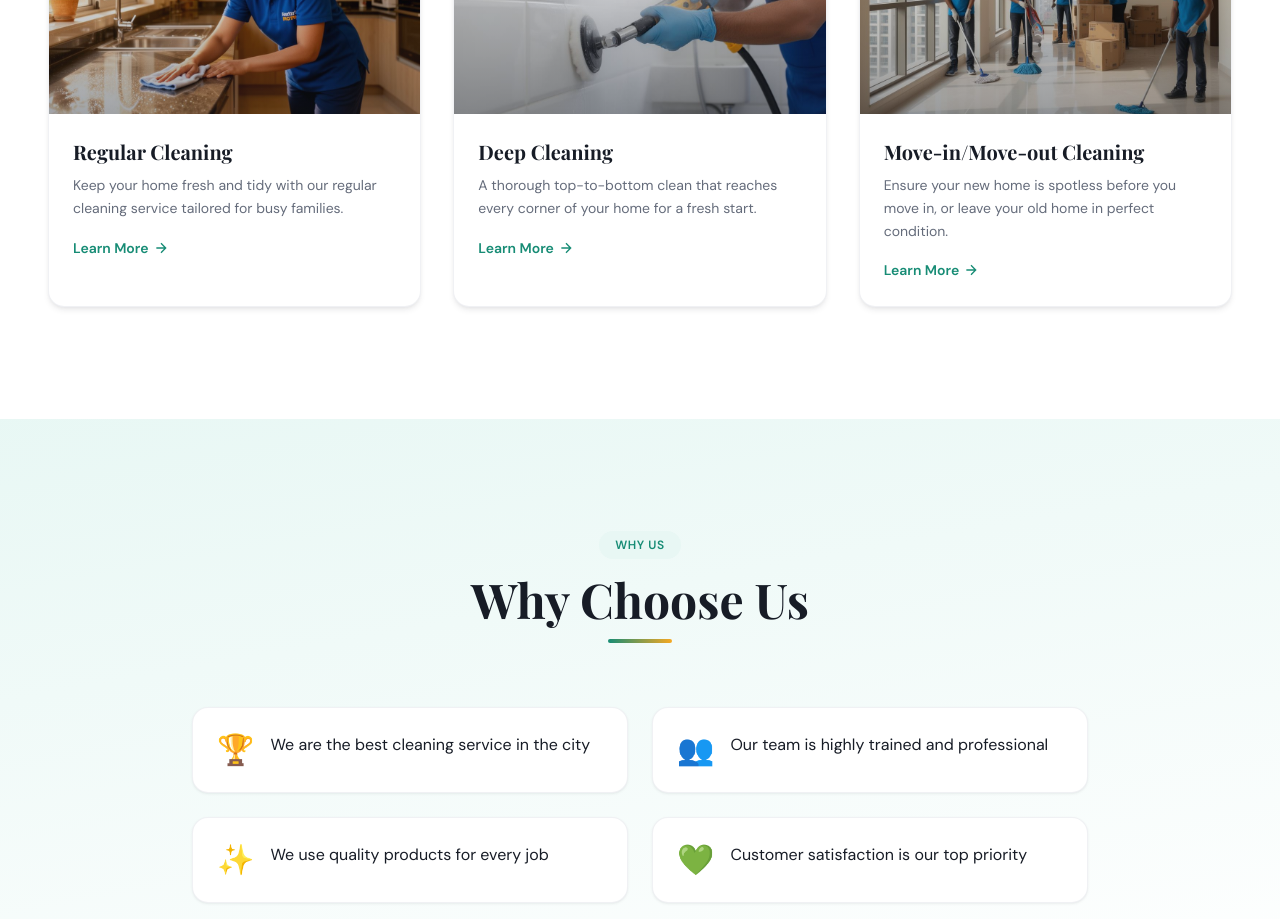
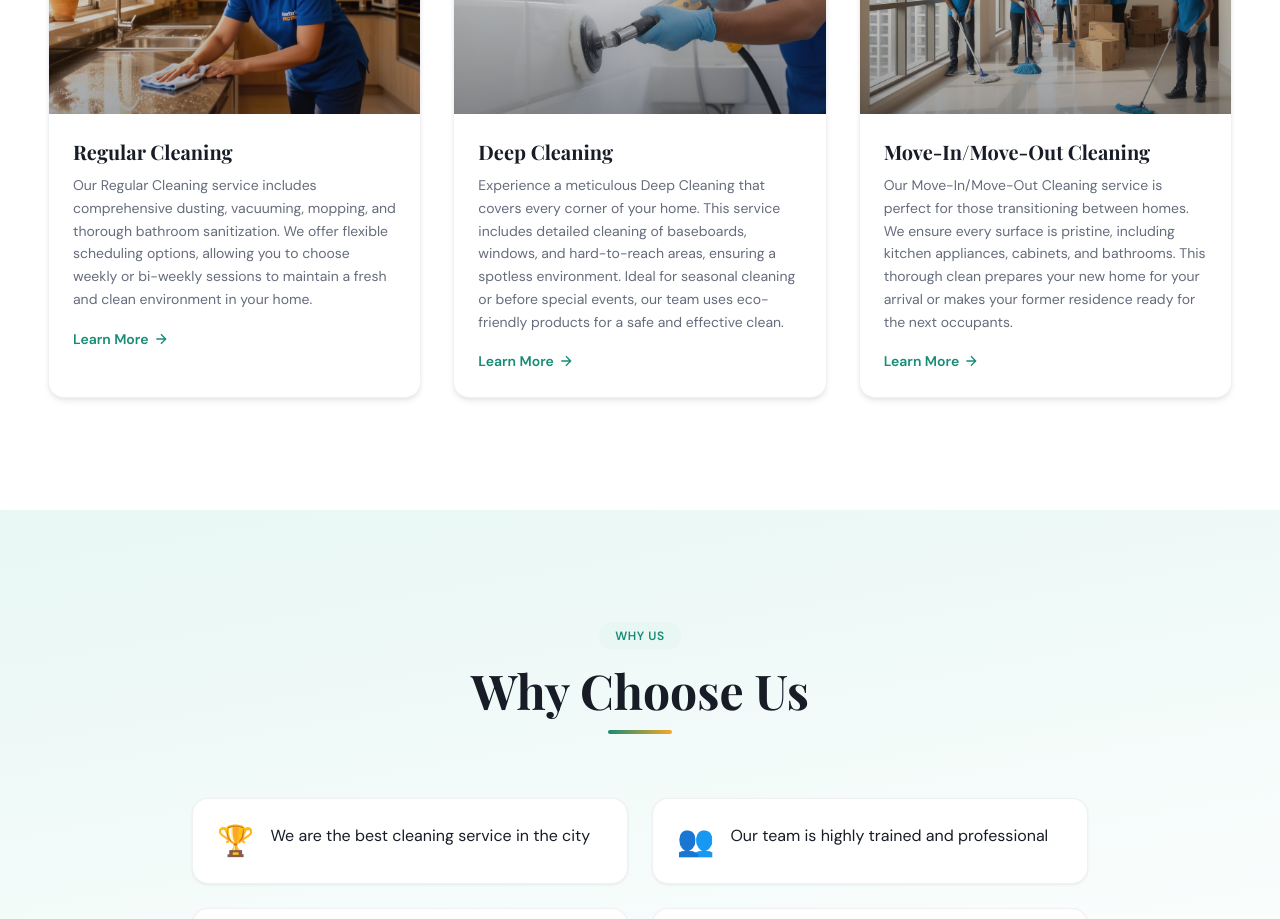
Before and after one commit to nikhilbobe-07/sample-web-code, a React (Vite) app: page / in a window 1280 px wide. Shown: the part 1160-2079 px from the top of the page. Built offline with nearby package versions, Linux system fonts and the light colour scheme; the HTML template or start-up script is replaced by a standard one; a web font is replaced by a local one.

Commit message:
fix(seo): Service descriptions are too brief (1-2 sentences)—expand to 40-60 word paragraphs with specific details (e.g., 'Regular Cleaning includes dusting, vacuuming, mopping, and bathroom sanitization, scheduled weekly or bi-weekly')

```diff
--- a/src/pages/Index.tsx
+++ b/src/pages/Index.tsx
@@ -17,9 +17,21 @@ const fadeUp = {
 
 const Index = () => {
   const services = [
-    { name: "Regular Cleaning", desc: "Keep your home fresh and tidy with our regular cleaning service tailored for busy families.", img: serviceRegular },
-    { name: "Deep Cleaning", desc: "A thorough top-to-bottom clean that reaches every corner of your home for a fresh start.", img: serviceDeep },
-    { name: "Move-in/Move-out Cleaning", desc: "Ensure your new home is spotless before you move in, or leave your old home in perfect condition.", img: serviceMovein },
+    {
+      name: "Regular Cleaning",
+      desc: "Our Regular Cleaning service includes comprehensive dusting, vacuuming, mopping, and thorough bathroom sanitization. We offer flexible scheduling options, allowing you to choose weekly or bi-weekly sessions to maintain a fresh and clean environment in your home.",
+      img: serviceRegular
+    },
+    {
+      name: "Deep Cleaning",
+      desc: "Experience a meticulous Deep Cleaning that covers every corner of your home. This service includes detailed cleaning of baseboards, windows, and hard-to-reach areas, ensuring a spotless environment. Ideal for seasonal cleaning or before special events, our team uses eco-friendly products for a safe and effective clean.",
+      img: serviceDeep
+    },
+    {
+      name: "Move-In/Move-Out Cleaning",
+      desc: "Our Move-In/Move-Out Cleaning service is perfect for those transitioning between homes. We ensure every surface is pristine, including kitchen appliances, cabinets, and bathrooms. This thorough clean prepares your new home for your arrival or makes your former residence ready for the next occupants.",
+      img: serviceMovein
+    },
   ];
 
   return (
```
